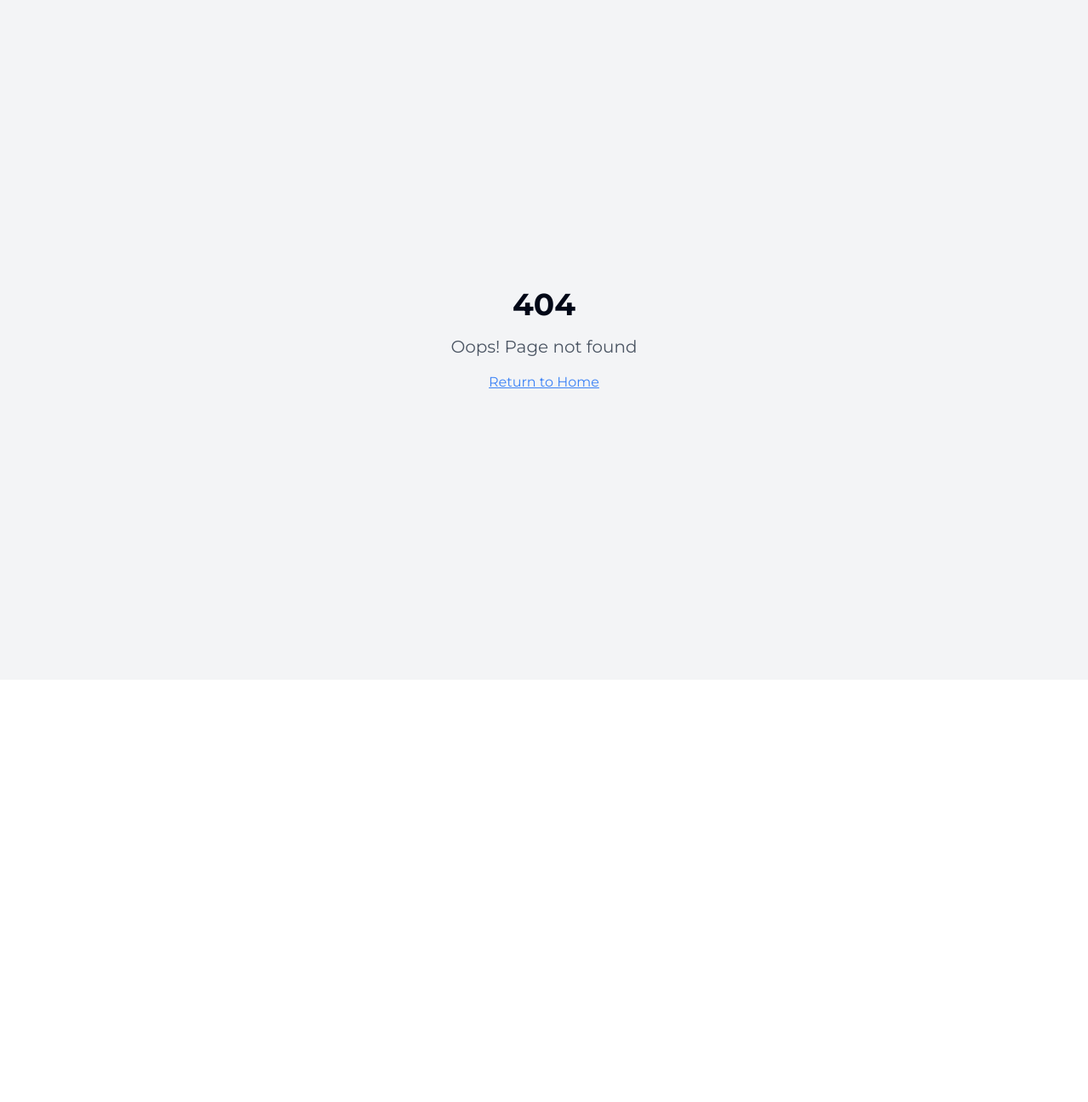
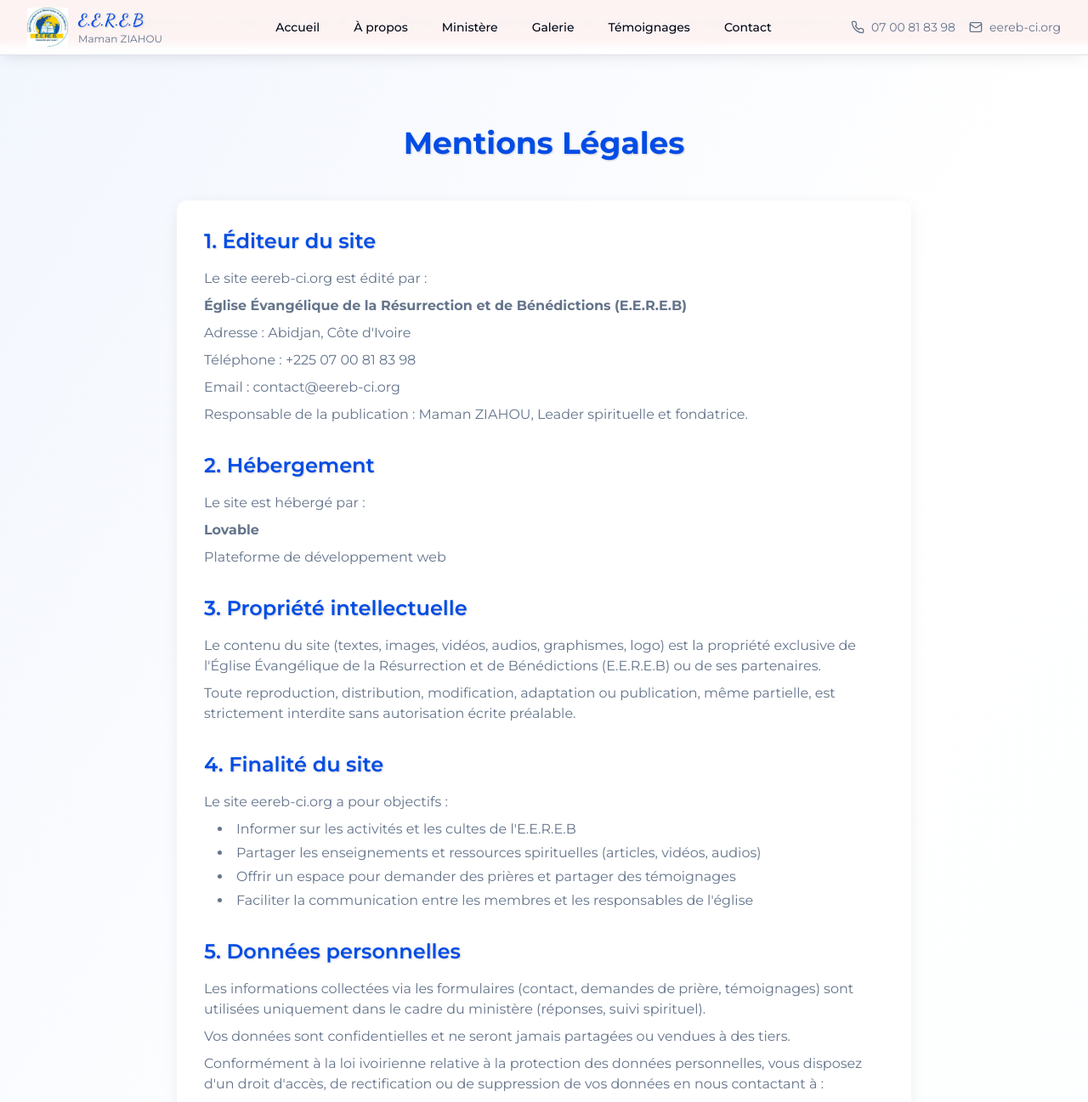
Before and after one commit to ngoranjacob96-cyber/maman-ziahou-legacy, a React (Vite) app: page /mentions-legales in a window 1280 px wide. Before the commit this address had no page. Shown: the top 1297 px of the page at 85% size. Before the commit the page ends 800 px from the top, so only its background shows below. Built offline with nearby package versions, Linux system fonts and the light colour scheme.

Commit message:
Add legal mentions page
Create a new page for legal mentions, including sections for publisher, hosting, intellectual property, site purpose, personal data, cookies, liability limitation, contact, and reserved rights.

```diff
--- a/src/App.tsx
+++ b/src/App.tsx
@@ -6,6 +6,7 @@ import { QueryClient, QueryClientProvider } from "@tanstack/react-query";
 import { BrowserRouter, Routes, Route } from "react-router-dom";
 import Index from "./pages/Index";
 import AdminPrayers from "./pages/AdminPrayers";
+import MentionsLegales from "./pages/MentionsLegales";
 import NotFound from "./pages/NotFound";
 
 const queryClient = new QueryClient();
@@ -19,6 +20,7 @@ const App = () => (
         <Routes>
           <Route path="/" element={<Index />} />
           <Route path="/admin/prayers" element={<AdminPrayers />} />
+          <Route path="/mentions-legales" element={<MentionsLegales />} />
           {/* ADD ALL CUSTOM ROUTES ABOVE THE CATCH-ALL "*" ROUTE */}
           <Route path="*" element={<NotFound />} />
         </Routes>
--- a/src/components/Footer.tsx
+++ b/src/components/Footer.tsx
@@ -9,6 +9,7 @@ const Footer = () => {
     { name: 'Ministère', href: '#ministere' },
     { name: 'Galerie', href: '#galerie' },
     { name: 'Contact', href: '#contact' },
+    { name: 'Mentions Légales', href: '/mentions-legales' },
     { name: 'Admin Prières', href: '/admin/prayers' }
   ];
 
--- /dev/null
+++ b/src/pages/MentionsLegales.tsx
@@ -0,0 +1,111 @@
+import React from 'react';
+import Navigation from '@/components/Navigation';
+import Footer from '@/components/Footer';
+import WarningBanner from '@/components/WarningBanner';
+
+const MentionsLegales = () => {
+  return (
+    <main className="min-h-screen">
+      <WarningBanner />
+      <Navigation />
+      <div className="pt-24 pb-20 bg-gradient-to-br from-primary/5 via-background to-secondary/5">
+        <div className="container mx-auto px-4 max-w-4xl">
+          <h1 className="text-4xl font-bold text-center mb-12 text-primary">
+            Mentions Légales
+          </h1>
+
+          <div className="bg-card rounded-lg shadow-soft p-8 space-y-8">
+            <section>
+              <h2 className="text-2xl font-semibold mb-4 text-primary">1. Éditeur du site</h2>
+              <div className="space-y-2 text-muted-foreground">
+                <p>Le site eereb-ci.org est édité par :</p>
+                <p><strong>Église Évangélique de la Résurrection et de Bénédictions (E.E.R.E.B)</strong></p>
+                <p>Adresse : Abidjan, Côte d'Ivoire</p>
+                <p>Téléphone : +225 07 00 81 83 98</p>
+                <p>Email : contact@eereb-ci.org</p>
+                <p>Responsable de la publication : Maman ZIAHOU, Leader spirituelle et fondatrice.</p>
+              </div>
+            </section>
+
+            <section>
+              <h2 className="text-2xl font-semibold mb-4 text-primary">2. Hébergement</h2>
+              <div className="space-y-2 text-muted-foreground">
+                <p>Le site est hébergé par :</p>
+                <p><strong>Lovable</strong></p>
+                <p>Plateforme de développement web</p>
+              </div>
+            </section>
+
+            <section>
+              <h2 className="text-2xl font-semibold mb-4 text-primary">3. Propriété intellectuelle</h2>
+              <div className="space-y-2 text-muted-foreground">
+                <p>Le contenu du site (textes, images, vidéos, audios, graphismes, logo) est la propriété exclusive de l'Église Évangélique de la Résurrection et de Bénédictions (E.E.R.E.B) ou de ses partenaires.</p>
+                <p>Toute reproduction, distribution, modification, adaptation ou publication, même partielle, est strictement interdite sans autorisation écrite préalable.</p>
+              </div>
+            </section>
+
+            <section>
+              <h2 className="text-2xl font-semibold mb-4 text-primary">4. Finalité du site</h2>
+              <div className="space-y-2 text-muted-foreground">
+                <p>Le site eereb-ci.org a pour objectifs :</p>
+                <ul className="list-disc list-inside space-y-1 ml-4">
+                  <li>Informer sur les activités et les cultes de l'E.E.R.E.B</li>
+                  <li>Partager les enseignements et ressources spirituelles (articles, vidéos, audios)</li>
+                  <li>Offrir un espace pour demander des prières et partager des témoignages</li>
+                  <li>Faciliter la communication entre les membres et les responsables de l'église</li>
+                </ul>
+              </div>
+            </section>
+
+            <section>
+              <h2 className="text-2xl font-semibold mb-4 text-primary">5. Données personnelles</h2>
+              <div className="space-y-2 text-muted-foreground">
+                <p>Les informations collectées via les formulaires (contact, demandes de prière, témoignages) sont utilisées uniquement dans le cadre du ministère (réponses, suivi spirituel).</p>
+                <p>Vos données sont confidentielles et ne seront jamais partagées ou vendues à des tiers.</p>
+                <p>Conformément à la loi ivoirienne relative à la protection des données personnelles, vous disposez d'un droit d'accès, de rectification ou de suppression de vos données en nous contactant à :</p>
+                <p>Email : contact@eereb-ci.org</p>
+                <p>Téléphone : +225 07 00 81 83 98</p>
+              </div>
+            </section>
+
+            <section>
+              <h2 className="text-2xl font-semibold mb-4 text-primary">6. Cookies</h2>
+              <div className="space-y-2 text-muted-foreground">
+                <p>Le site peut utiliser des cookies afin d'améliorer l'expérience utilisateur et d'analyser la fréquentation. Vous pouvez les désactiver à tout moment via les paramètres de votre navigateur.</p>
+              </div>
+            </section>
+
+            <section>
+              <h2 className="text-2xl font-semibold mb-4 text-primary">7. Limitation de responsabilité</h2>
+              <div className="space-y-2 text-muted-foreground">
+                <p>L'Église E.E.R.E.B s'efforce d'assurer l'exactitude et la mise à jour des informations publiées sur ce site. Cependant, elle ne saurait être tenue responsable des erreurs, omissions ou de toute interruption ou indisponibilité du site.</p>
+              </div>
+            </section>
+
+            <section>
+              <h2 className="text-2xl font-semibold mb-4 text-primary">8. Contact</h2>
+              <div className="space-y-2 text-muted-foreground">
+                <p>Pour toute question concernant ces mentions légales ou pour exercer vos droits :</p>
+                <p><strong>Église Évangélique de la Résurrection et de Bénédictions (E.E.R.E.B)</strong></p>
+                <p>Adresse : Abidjan, Côte d'Ivoire</p>
+                <p>Téléphone : +225 07 00 81 83 98</p>
+                <p>Site : eereb-ci.org</p>
+              </div>
+            </section>
+
+            <section>
+              <h2 className="text-2xl font-semibold mb-4 text-primary">9. Droits réservés</h2>
+              <div className="space-y-2 text-muted-foreground">
+                <p>© 2025 E.E.R.E.B – Maman ZIAHOU. Tous droits réservés.</p>
+                <p>Développé avec ❤️ pour la gloire de Dieu.</p>
+              </div>
+            </section>
+          </div>
+        </div>
+      </div>
+      <Footer />
+    </main>
+  );
+};
+
+export default MentionsLegales;
```
